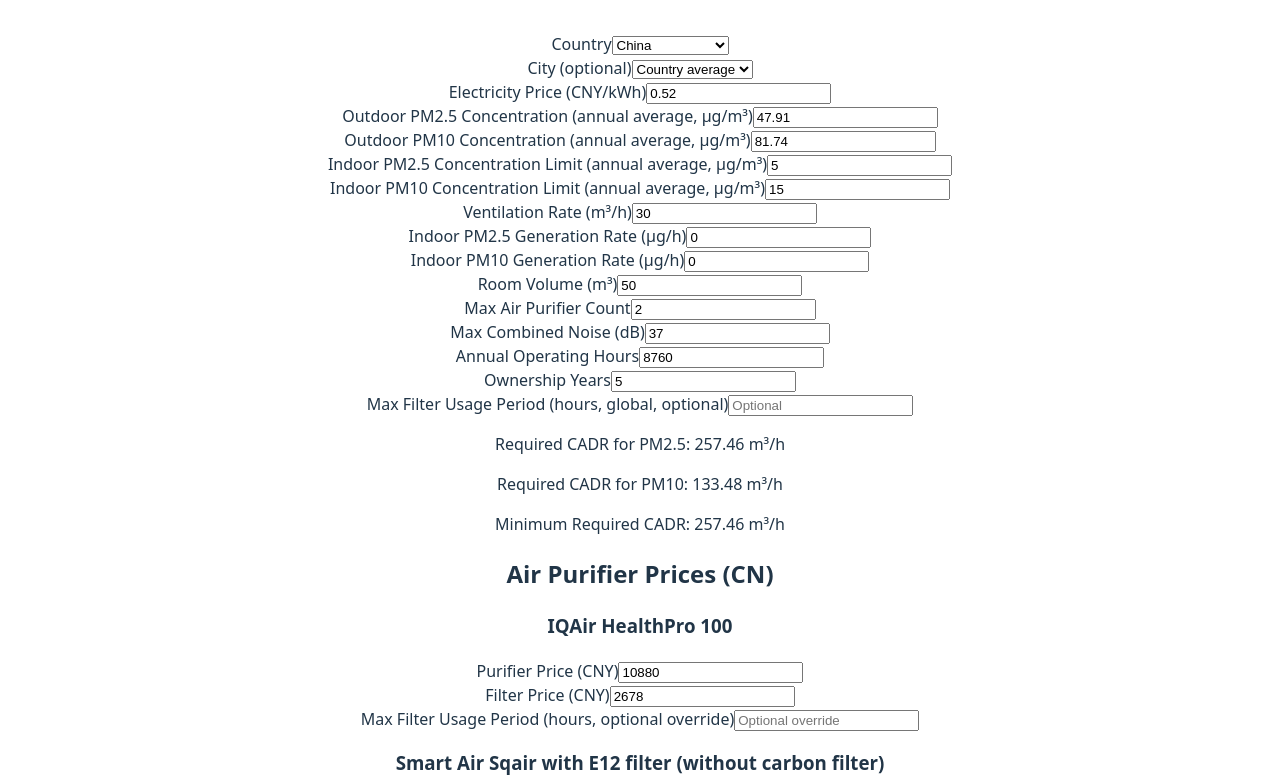
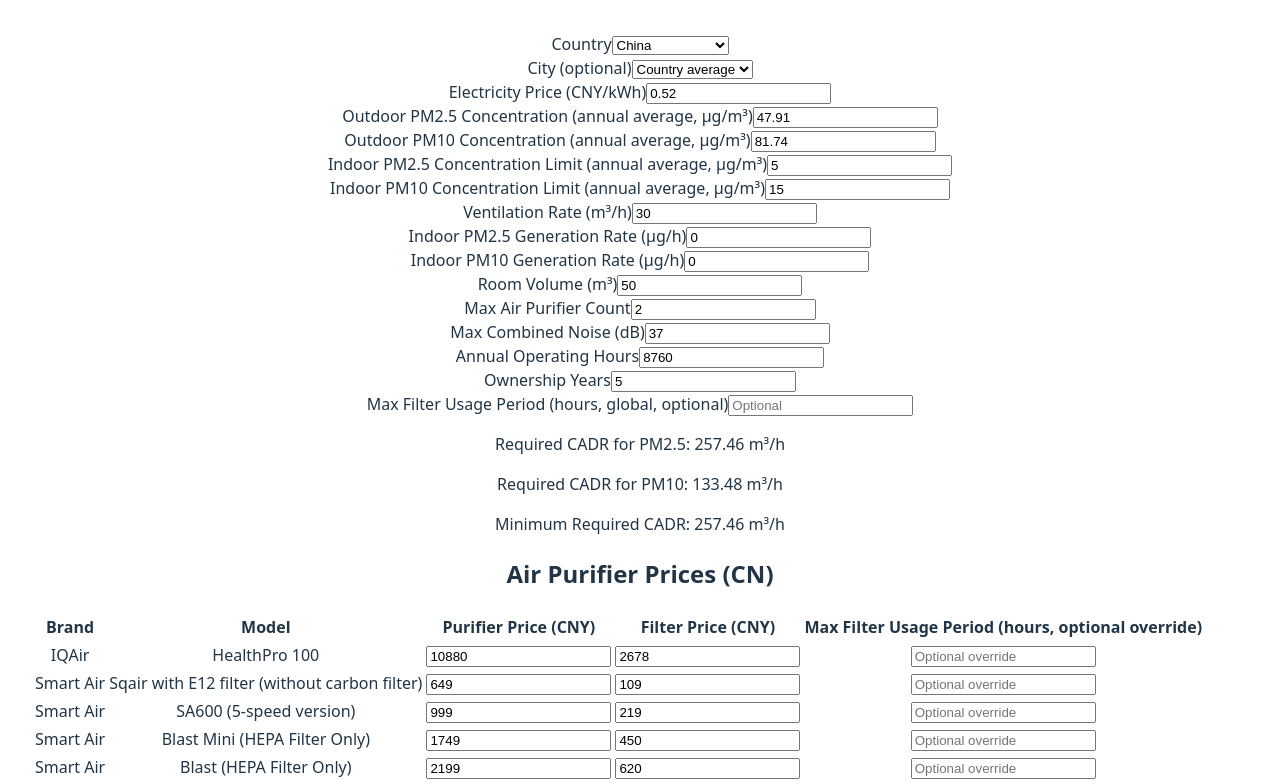
Before and after one commit to rustam-1108d/air-purifier-comparison, a React (Vite) app: page / in a window 1280 px wide. Shown: the top 784 px of the page. Built offline with nearby package versions, Linux system fonts and the light colour scheme.

Commit message:
Refactor: render purifier prices as a table (instead of a list)

```diff
--- a/src/App.jsx
+++ b/src/App.jsx
@@ -782,16 +782,25 @@
 
       <div>
         <h2>Air Purifier Prices ({selectedCountry})</h2>
+        <table>
+          <thead>
+            <tr>
+              <th>Brand</th>
+              <th>Model</th>
+              <th>Purifier Price ({selectedCountryCurrency})</th>
+              <th>Filter Price ({selectedCountryCurrency})</th>
+              <th>Max Filter Usage Period (hours, optional override)</th>
+            </tr>
+          </thead>
+          <tbody>
             {airPurifiers.map((purifier) => {
               const purifierMaxFilterUsageValidationMessage = getFilterUsageLimitValidationMessage(maxFilterUsageHoursByPurifier[purifier.id]);
 
               return (
-            <div key={purifier.id}>
-              <h3>{purifier.brand} {purifier.model}</h3>
-              <div>
-                <label htmlFor={`purifier-price-${purifier.id}`}>
-                  Purifier Price ({selectedCountryCurrency})
-                </label>
+                <tr key={purifier.id}>
+                  <td>{purifier.brand}</td>
+                  <td>{purifier.model}</td>
+                  <td>
                     <input
                       type="text"
                       id={`purifier-price-${purifier.id}`}
@@ -803,12 +812,10 @@
                       onChange={(e) => handleAirPurifierPriceChange(purifier.id, e.target.value)}
                       onBlur={() => handleDraftInputBlur(`purifier-${purifier.id}-${selectedCountry}`)}
                       placeholder="0.0000"
+                      aria-label={`${purifier.brand} ${purifier.model} purifier price (${selectedCountryCurrency})`}
                     />
-              </div>
-              <div>
-                <label htmlFor={`filter-price-${purifier.id}`}>
-                  Filter Price ({selectedCountryCurrency})
-                </label>
+                  </td>
+                  <td>
                     <input
                       type="text"
                       id={`filter-price-${purifier.id}`}
@@ -820,12 +827,10 @@
                       onChange={(e) => handleFilterPriceChange(purifier.id, e.target.value)}
                       onBlur={() => handleDraftInputBlur(`filter-${purifier.id}-${selectedCountry}`)}
                       placeholder="0.0000"
+                      aria-label={`${purifier.brand} ${purifier.model} filter price (${selectedCountryCurrency})`}
                     />
-              </div>
-              <div>
-                <label htmlFor={`max-filter-usage-${purifier.id}`}>
-                  Max Filter Usage Period (hours, optional override)
-                </label>
+                  </td>
+                  <td>
                     <input
                       type="text"
                       id={`max-filter-usage-${purifier.id}`}
@@ -837,14 +842,17 @@
                       onChange={(e) => handleMaxFilterUsageByPurifierChange(purifier.id, e.target.value)}
                       onBlur={() => handleDraftInputBlur(`max-filter-usage-${purifier.id}`)}
                       placeholder="Optional override"
+                      aria-label={`${purifier.brand} ${purifier.model} max filter usage override`}
                     />
                     {purifierMaxFilterUsageValidationMessage && (
                       <p>{purifierMaxFilterUsageValidationMessage}</p>
                     )}
-              </div>
-            </div>
+                  </td>
+                </tr>
               );
             })}
+          </tbody>
+        </table>
       </div>
 
       <div>
```
Lines whose indentation alone changed are shown as unchanged.
